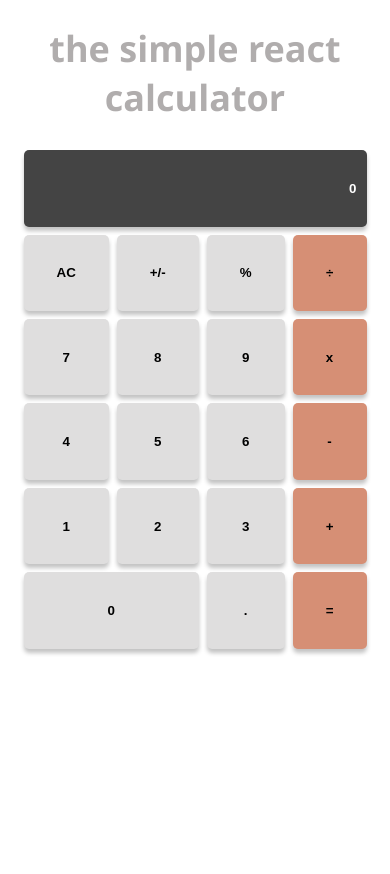
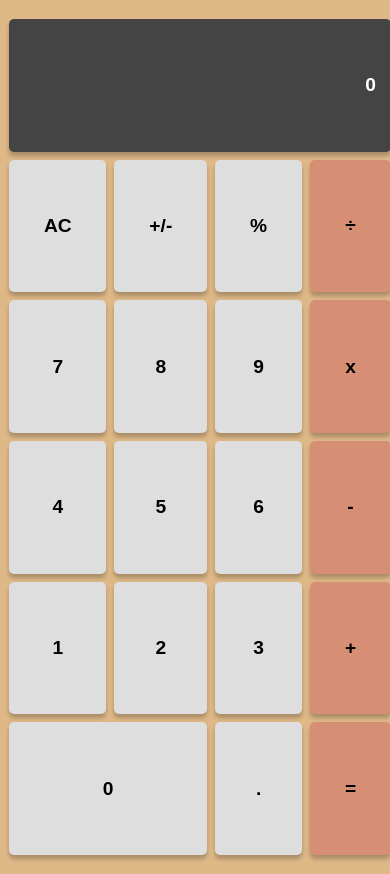
Before and after one commit to Lanr3waju/calaculator-app, a React (Create React App) app: page / in a window 390 px wide. Before the commit the page ends 844 px from the top, so only its background shows below. Built offline with nearby package versions, Linux system fonts and the light colour scheme.

Commit message:
style: improve app user interaction

```diff
--- a/src/components/Calculator.js
+++ b/src/components/Calculator.js
@@ -55,7 +55,7 @@ class Calculator extends React.Component {
      return (
        <>
          <header>
-           <h1>the simple react calculator</h1>
+           <h1>R3ACT Calculator</h1>
          </header>
          <form className="calc-container">
            <input className="digit" type="text" key={uuidv4()} value={(this.showTotal()) + (operation || '') + (next || '')} disabled />
--- a/src/index.css
+++ b/src/index.css
@@ -1,6 +1,7 @@
 body {
   font-family: "Segoe UI", Arial, sans-serif;
   text-align: center;
+  background-color: burlywood;
   overflow-y: hidden;
   padding: 0;
   margin: 0;
@@ -14,8 +15,8 @@ header {
 
 .calc-container {
   margin: 15px auto;
-  height: 60vh;
-  width: 30%;
+  height: 70vh;
+  width: 40%;
   display: grid;
   grid-template-columns: auto auto auto auto;
   grid-template-rows: auto auto auto auto auto;
@@ -26,6 +27,7 @@ header {
   font-weight: 600;
   padding: 10px;
   border-radius: 5px;
+  font-size: larger;
   box-shadow: #0000003d 0 4px 4px;
   background-color: #dfdede;
   border: none;
@@ -34,7 +36,17 @@ header {
 
 .digit:nth-child(4n + 5),
 .digit:nth-child(20) {
-  background-color: rgb(214, 143, 117);
+  background-color: #d68f75;
+}
+
+.digit:nth-child(4n + 5):hover,
+.digit:nth-child(20):hover {
+  background-color: #a35c42;
+}
+
+.digit:nth-child(4n + 5):active,
+.digit:nth-child(20):active {
+  background-color: #793a23;
 }
 
 .digit:nth-child(1) {
@@ -42,15 +54,36 @@ header {
   background-color: #444;
   color: white;
   text-align: right;
+  font-size: larger;
+  letter-spacing: 5px;
+  cursor: none;
 }
 
 .digit:nth-child(18) {
   grid-column-end: span 2;
 }
 
+.digit:hover {
+  background-color: #bdbbbb;
+  transition: all 100ms ease-in-out;
+}
+
+.digit:nth-child(1):hover {
+  background-color: #444;
+}
+.digit:active {
+  background-color: #858383;
+  transition: all 100ms ease-in-out;
+}
+
 @media screen and (max-width: 450px) {
   .calc-container {
-    margin: 8px auto;
-    width: 90%;
+    width: 100%;
+    padding-left: 5px;
+    padding-right: 5px;
+    height: 100vh;
+  }
+  header {
+    display: none;
   }
 }
```
